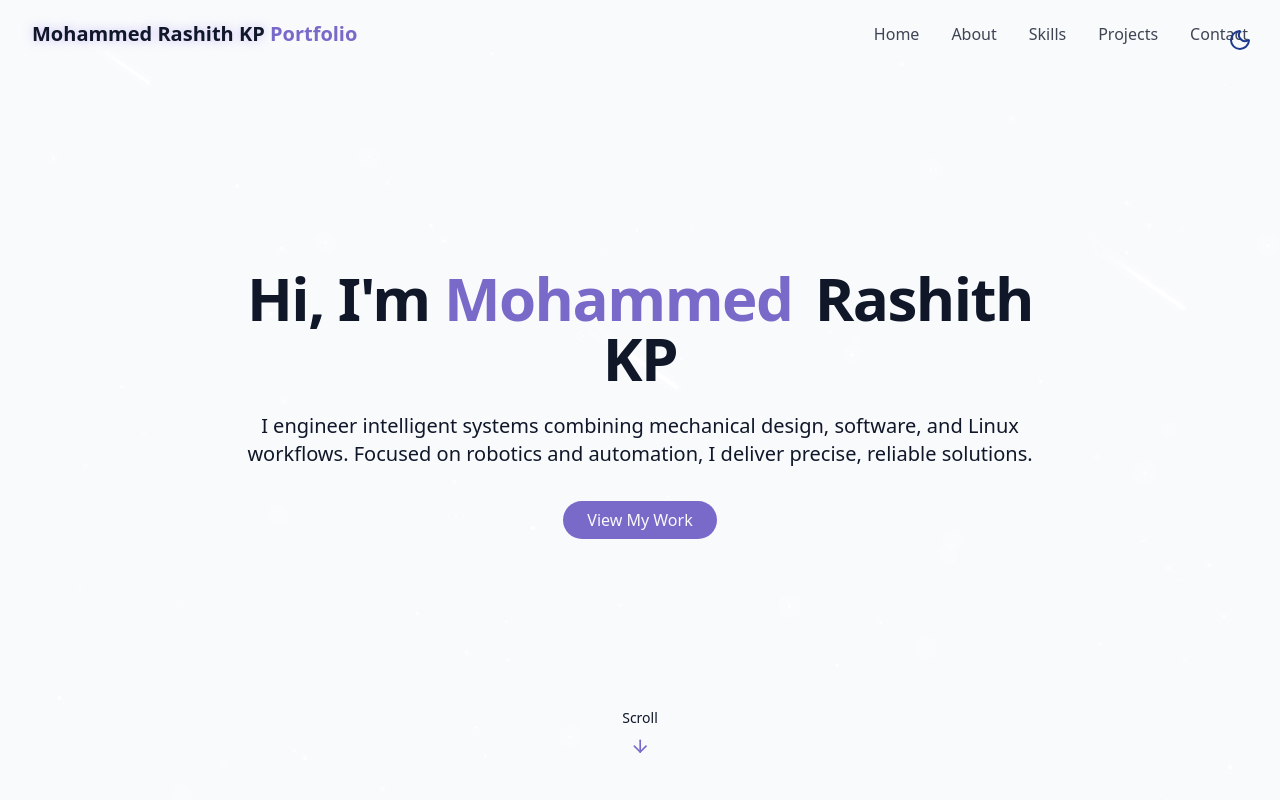
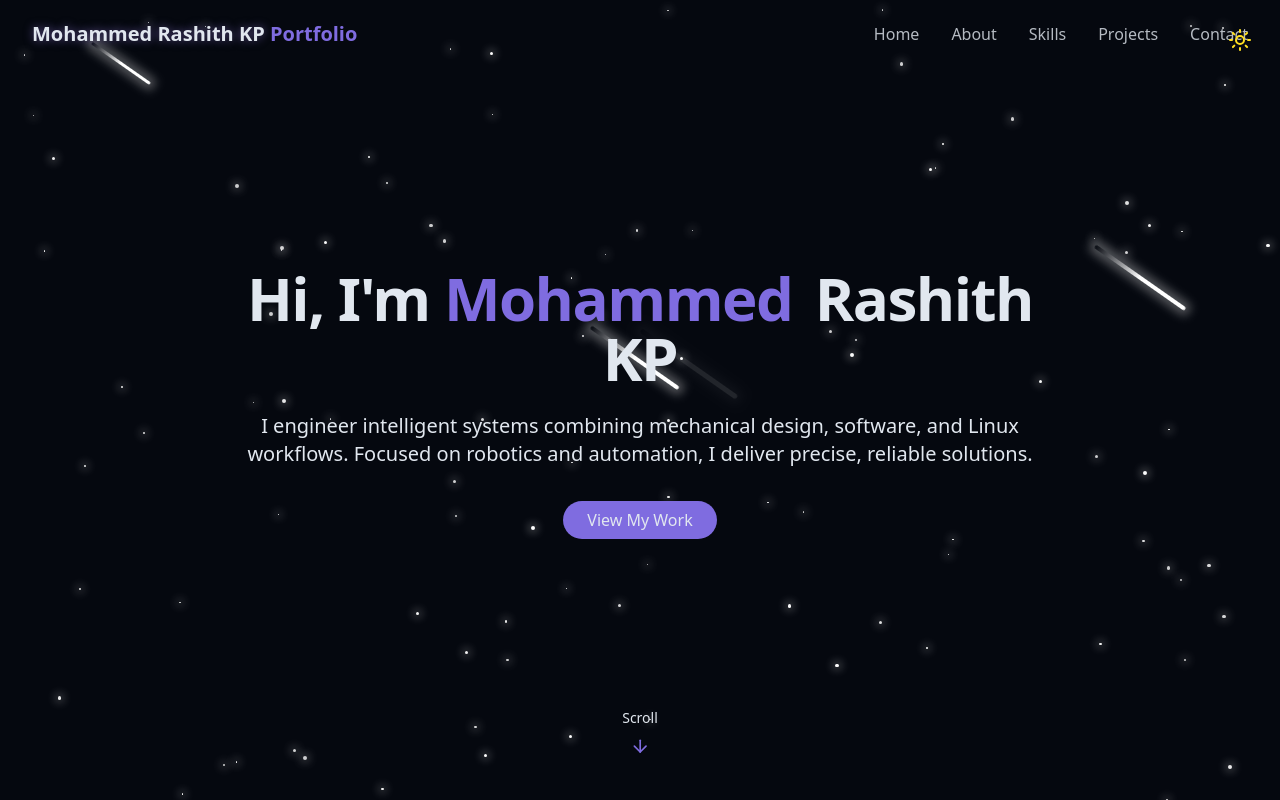
Before and after one commit to mohammedrashithkp/portfolio-website, a React (Vite) app: page / in a window 1280 px wide. Shown: the top 800 px of the page. Built offline with nearby package versions, Linux system fonts and the light colour scheme.

Commit message:
Changed default theme to dark

```diff
--- a/src/components/ThemeToggle.jsx
+++ b/src/components/ThemeToggle.jsx
@@ -7,9 +7,23 @@
 
     useEffect(() => {
         const storedTheme = localStorage.getItem("theme");
-        if (storedTheme == "dark") { setIsDarkMode(true); document.documentElement.classList.add("dark"); }
-        else { localStorage.setItem("theme", "light"); setIsDarkMode(false); }
+        if (storedTheme == "dark") {
+            setIsDarkMode(true);
+            document.documentElement.classList.add("dark");
+        }
+        else if (storedTheme == "light") {
+            document.documentElement.classList.remove("dark");
+
+            setIsDarkMode(false);
+        }
+        else {
+            // No preference stored yet — default to dark
+            document.documentElement.classList.add("dark");
+            localStorage.setItem("theme", "dark");
+            setIsDarkMode(true);
+        }
     }, [])
+
     const toggleTheme = () => {
         if (isDarkMode) {
             document.documentElement.classList.remove("dark");
```
